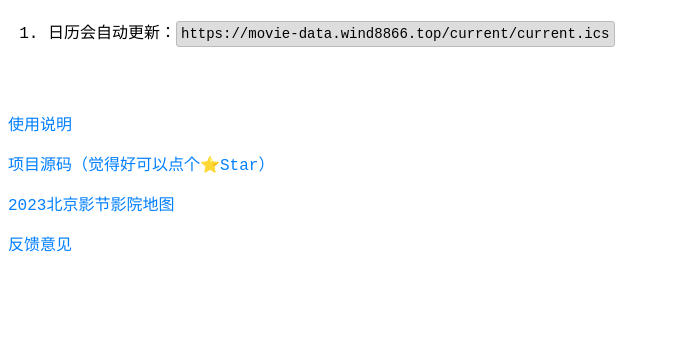
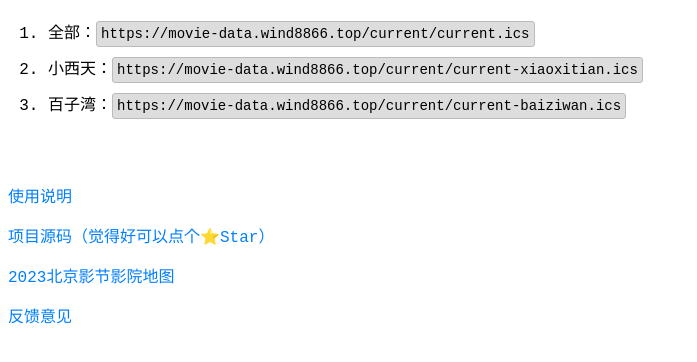
Before and after one commit to wind8866/movie-calendar, a browser extension: page packages/homepage/index.html in a window 1280 px wide. Shown: the part 212-574 px from the top of the page, without its empty margins (0-697 px from the left). Drawn offline with Linux system fonts and the light colour scheme.

Commit message:
Update index.html

```diff
--- a/packages/homepage/index.html
+++ b/packages/homepage/index.html
@@ -43,8 +43,18 @@
     <h1>电影日历订阅</h1>
     <ol>
       <li style="margin-bottom: 0.5em">
-        日历会自动更新：<code
+        全部：<code
           >https://movie-data.wind8866.top/current/current.ics</code
+        >
+      </li>
+      <li style="margin-bottom: 0.5em">
+        小西天：<code
+          >https://movie-data.wind8866.top/current/current-xiaoxitian.ics</code
+        >
+      </li>
+      <li style="margin-bottom: 0.5em">
+        百子湾：<code
+          >https://movie-data.wind8866.top/current/current-baiziwan.ics</code
         >
       </li>
     </ol>
```
